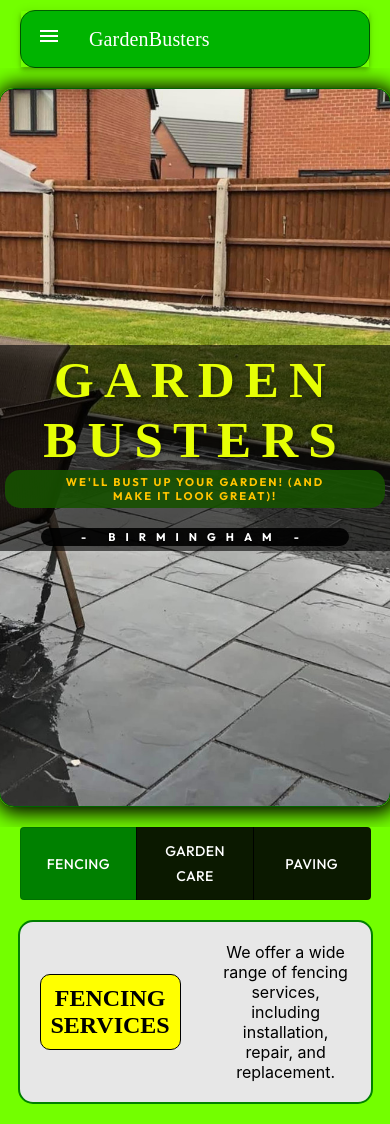
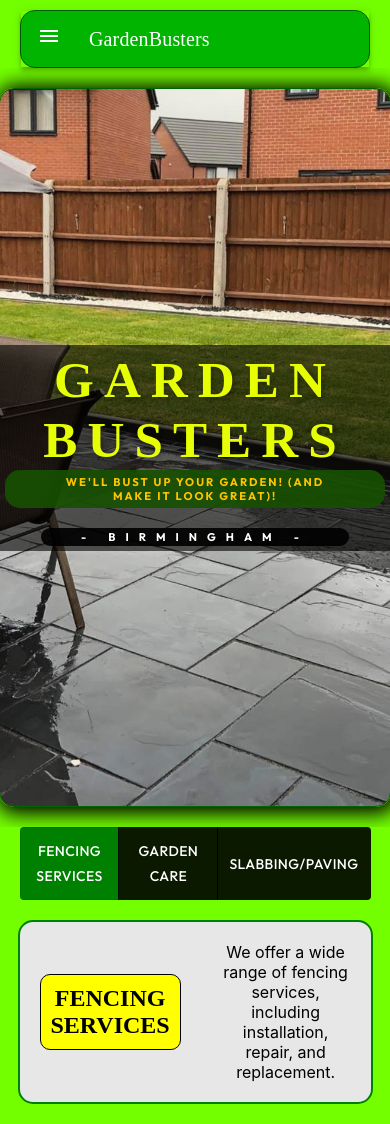
Before and after one commit to Jawrynx/GardenBusters, a React (Create React App) app in the folder frontend/: page / in a window 390 px wide. Built offline with nearby package versions, Linux system fonts and the light colour scheme; a web font is replaced by a local one.

Commit message:
Made service list width smaller and more responsive

```diff
--- a/frontend/src/components/Home.js
+++ b/frontend/src/components/Home.js
@@ -99,7 +99,7 @@ function Home() {
               },
             }}
           >
-            Fencing
+            Fencing Services
           </ToggleButton>
           <ToggleButton
             value="garden-care"
@@ -133,7 +133,7 @@ function Home() {
               },
             }}
           >
-            Paving
+            Slabbing/Paving
           </ToggleButton>
         </ToggleButtonGroup>
 
```
